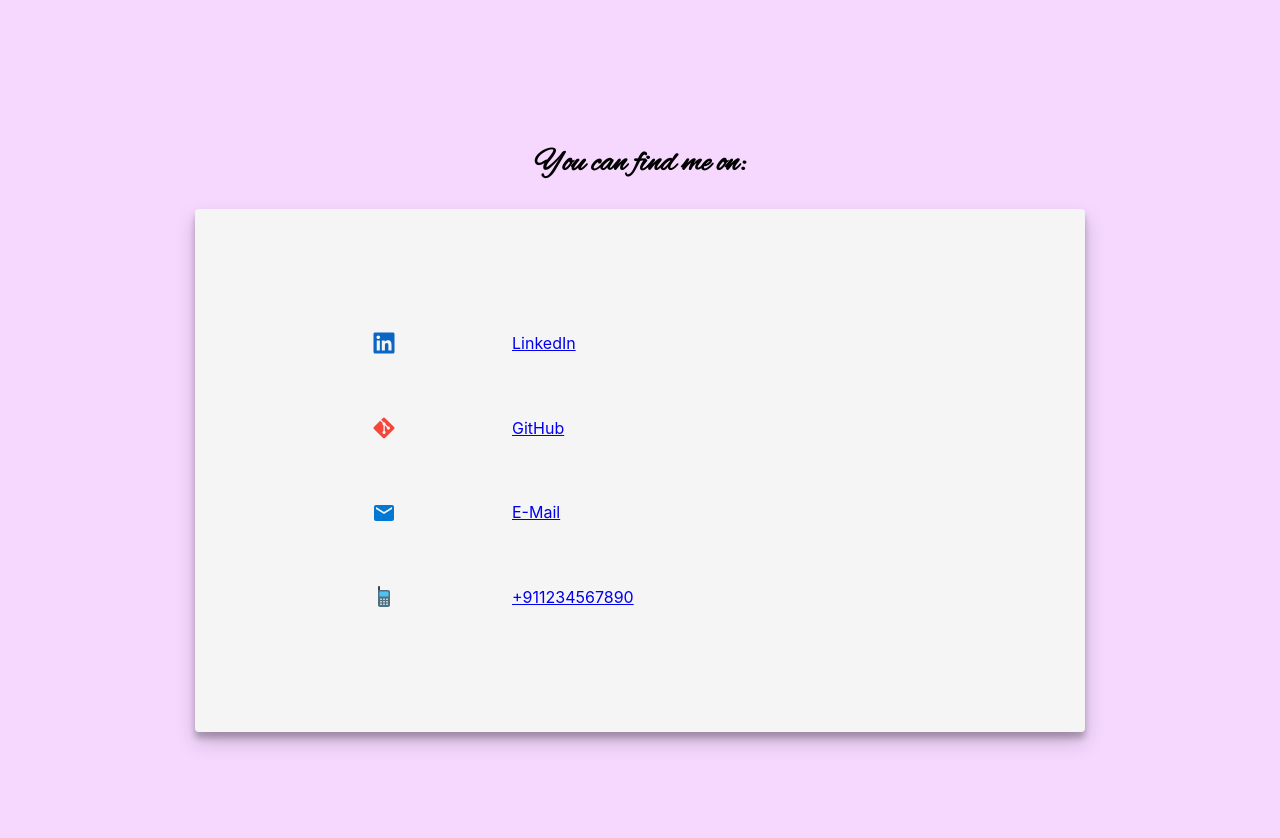
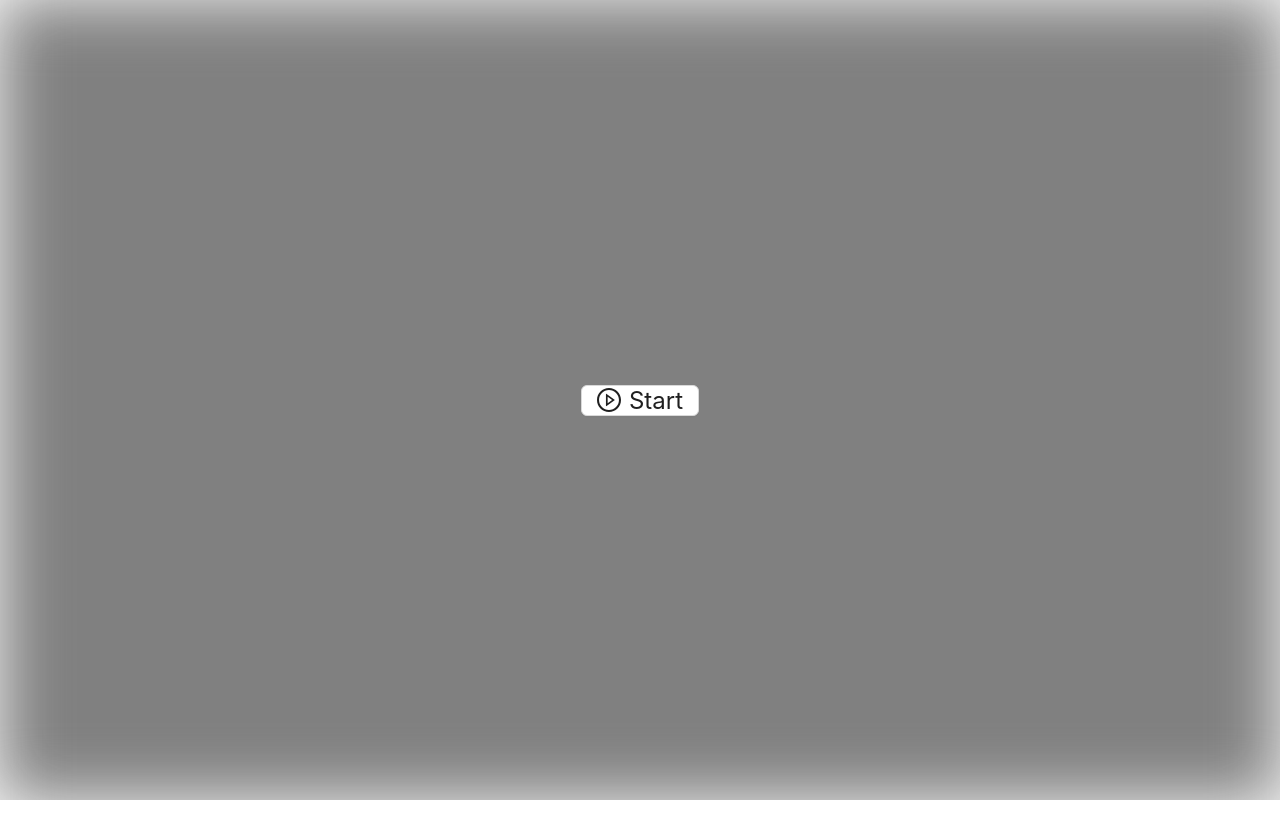
Before and after one commit to Anubhavthakur1996/portfolio, a React (Create React App) app: page / in a window 1280 px wide. Shown: the top 838 px of the page. After the commit the page ends 800 px from the top, so only its background shows below. Built offline with nearby package versions, Linux system fonts and the light colour scheme; a web font is replaced by a local one.

Commit message:
Added router

```diff
--- a/package.json
+++ b/package.json
@@ -20,6 +20,7 @@
     "react-dom": "^18.3.1",
     "react-icons": "^5.4.0",
     "react-responsive-carousel": "^3.2.23",
+    "react-router": "^7.1.1",
     "react-scripts": "5.0.1",
     "react-vertical-timeline-component": "^3.5.3",
     "web-vitals": "^2.1.4"
--- a/src/App.js
+++ b/src/App.js
@@ -1,13 +1,8 @@
 import { useEffect, useRef, useState } from "react";
 import { Button, Layout } from "antd";
 import { PlayCircleOutlined, ArrowDownOutlined } from "@ant-design/icons";
-import Introduction from "./components/introduction";
 import Source from "./assets/intro_vid.mp4";
 import "./App.scss";
-import Projects from "./components/projects";
-import Skills from "./components/skills";
-import Endorsements from "./components/endorsements";
-import Contact from "./components/contact";
 
 function App() {
   const { Content } = Layout;
@@ -39,41 +34,38 @@ function App() {
     setToAnimate(false);
   };
 
-  // if (start) {
-  //   return (
-  //     <Layout className="App" onScroll={handleScoll}>
-  //       <Content className="body">
-  //         <video className="vid-banner" ref={vidRef} onEnded={onVideoEnd}>
-  //           <source src={Source} type="video/mp4" />
-  //         </video>
-  //         {enableScroll ? (
-  //           <Button
-  //             type="primary"
-  //             size="large"
-  //             className={`down-button ${toAnimate ? "bounce-7" : ""}`}
-  //             onMouseEnter={cursonOnButton}
-  //             icon={<ArrowDownOutlined />}
-  //           />
-  //         ) : null}
-  //       </Content>
-  //     </Layout>
-  //   );
-
-  // } else {
-  //   return (
-  //     <Layout className="container">
-  //       <Button
-  //         className="start"
-  //         icon={<PlayCircleOutlined />}
-  //         onClick={startAction}
-  //       >
-  //         Start
-  //       </Button>
-  //     </Layout>
-  //   );
-  // }
-
-  return <Contact />;
+  if (start) {
+    return (
+      <Layout className="App" onScroll={handleScoll}>
+        <Content className="body">
+          <video className="vid-banner" ref={vidRef} onEnded={onVideoEnd}>
+            <source src={Source} type="video/mp4" />
+          </video>
+          {enableScroll ? (
+            <Button
+              type="primary"
+              size="large"
+              className={`down-button ${toAnimate ? "bounce-7" : ""}`}
+              onMouseEnter={cursonOnButton}
+              icon={<ArrowDownOutlined />}
+            />
+          ) : null}
+        </Content>
+      </Layout>
+    );
+  } else {
+    return (
+      <Layout className="container">
+        <Button
+          className="start"
+          icon={<PlayCircleOutlined />}
+          onClick={startAction}
+        >
+          Start
+        </Button>
+      </Layout>
+    );
+  }
 }
 
 export default App;
--- a/src/index.js
+++ b/src/index.js
@@ -1,13 +1,16 @@
-import React from 'react';
-import ReactDOM from 'react-dom/client';
-import './index.scss';
-import App from './App';
-import reportWebVitals from './reportWebVitals';
+import React from "react";
+import ReactDOM from "react-dom/client";
+import { BrowserRouter } from "react-router";
+import "./index.scss";
+import reportWebVitals from "./reportWebVitals";
+import Router from "./router";
 
-const root = ReactDOM.createRoot(document.getElementById('root'));
+const root = ReactDOM.createRoot(document.getElementById("root"));
 root.render(
   <React.StrictMode>
-    <App />
+    <BrowserRouter>
+      <Router />
+    </BrowserRouter>
   </React.StrictMode>
 );
 
--- /dev/null
+++ b/src/router/index.js
@@ -0,0 +1,21 @@
+import { Routes, Route } from "react-router";
+import App from "../App";
+import Introduction from "../components/introduction";
+import Projects from "../components/projects";
+import Skills from "../components/skills";
+import Endorsements from "../components/endorsements";
+import Contact from "../components/contact";
+
+export default function Router() {
+  return (
+    <Routes>
+      <Route path="/" element={<App />} />
+      <Route path="intro" element={<Introduction />} />
+      <Route path="history" element={<Projects />} />
+      <Route path="skills" element={<Skills />} />
+      <Route path="endorsements" element={<Endorsements />} />
+      <Route path="Contact" element={<Contact />} />
+      <Route path="*" element={<h1>Not Found</h1>} />
+    </Routes>
+  );
+}
```
Also changed, not shown: 1 other file (tests, documents, lock files or other folders).
